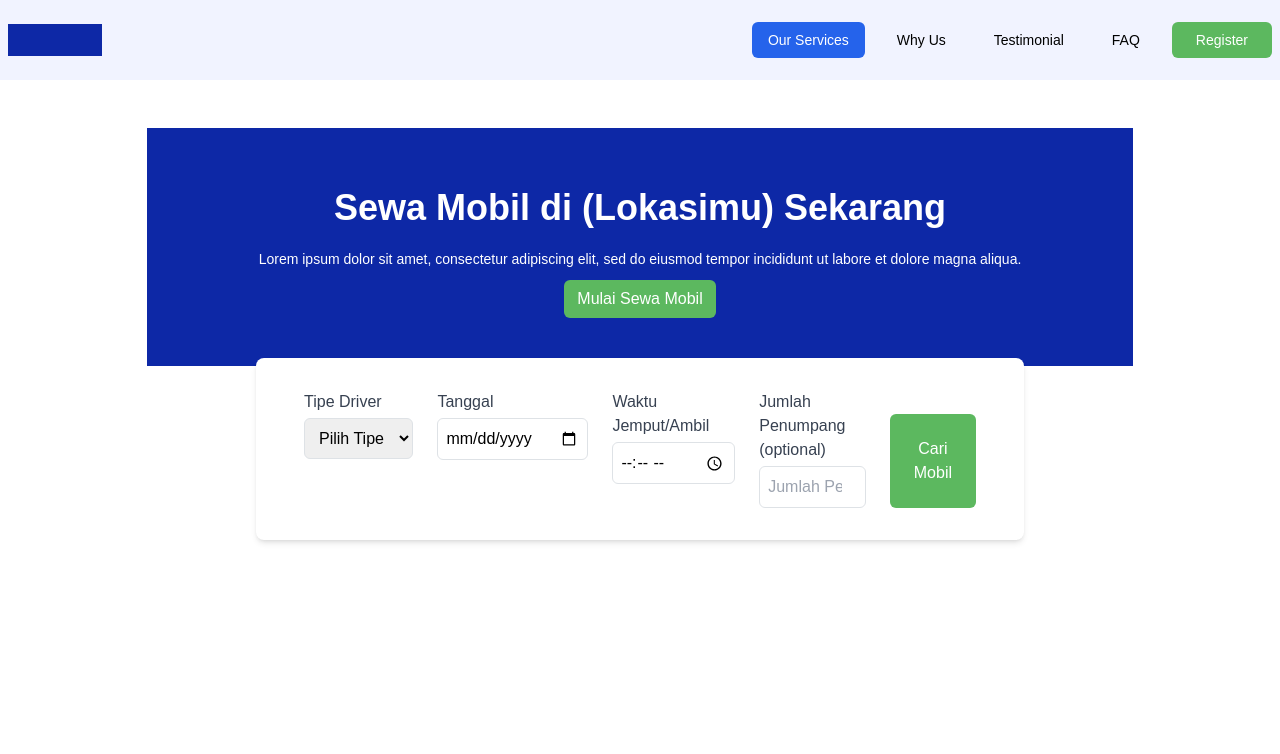
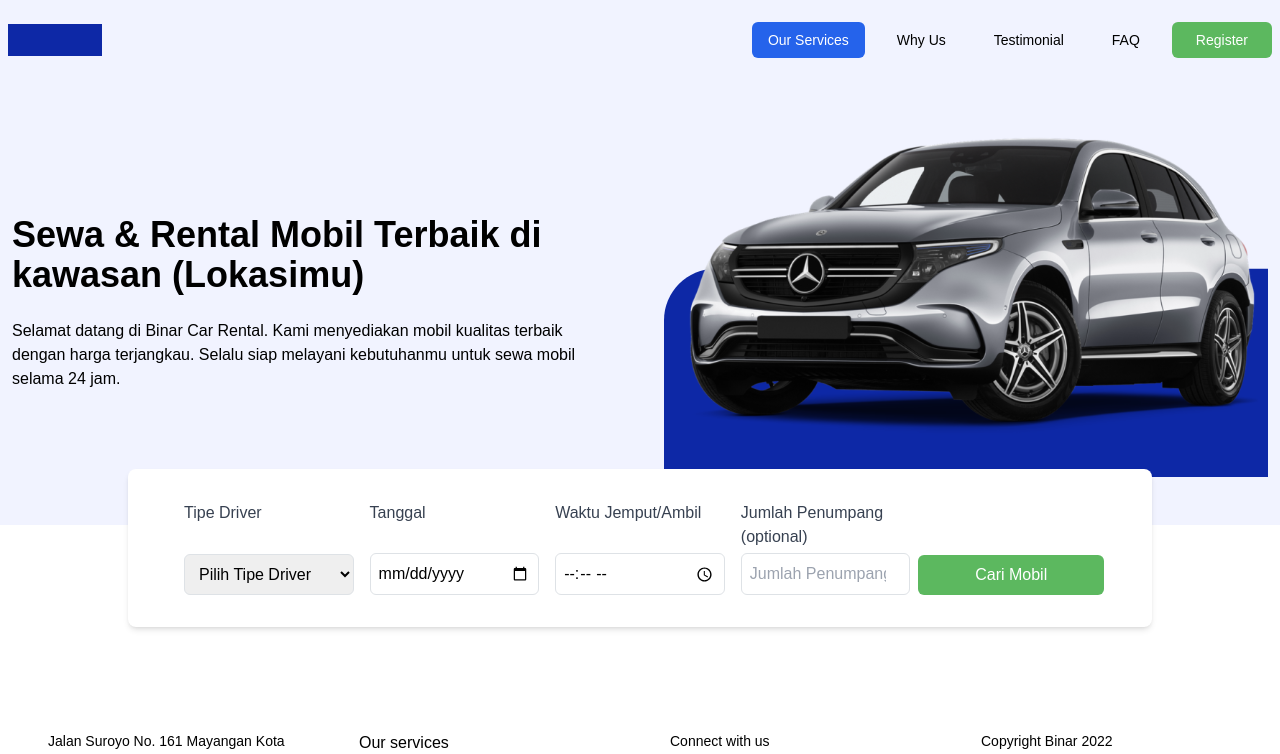
Before and after one commit to MichaelJD-MJD/Kelompok7-BCR-React-CH7, a React (Vite) app in the folder FE/: page /searchCar in a window 1280 px wide. Shown: the top 754 px of the page. Built offline with nearby package versions, Linux system fonts and the light colour scheme.

Commit message:
make component searchbar

```diff
--- a/FE/src/components/User/Header/Header.jsx
+++ b/FE/src/components/User/Header/Header.jsx
@@ -4,7 +4,7 @@ import { Link, useLocation } from "@tanstack/react-router";
 import { useState } from "react";
 import { useEffect } from "react";
 
-const Banner = () => {
+const Header = () => {
   const location = useLocation();
   const [productSegment, setProductSegment] = useState("");
 
@@ -13,7 +13,7 @@ const Banner = () => {
     const pathSegments = currentUrl.split("/");
     const extractedSegment = pathSegments[1];
     setProductSegment(extractedSegment);
-    console.log(extractedSegment);
+    // console.log(extractedSegment);
   }, [location]);
 
   return (
@@ -34,7 +34,6 @@ const Banner = () => {
                 className="bg-[#5CB85F] text-white py-2 px-4 rounded mt-4 inline-block hover:bg-[#4DAE4A] active:bg-[#3b8d39] focus:outline-none focus:ring-2 focus:ring-[#4DAE4A] focus:ring-opacity-50"
                 as={Link}
                 to="/searchCar"
-                href="#"
               >
                 Mulai Sewa Mobil
               </Button>
@@ -49,4 +48,4 @@ const Banner = () => {
   );
 };
 
-export default Banner;
+export default Header;
--- a/FE/src/components/User/Navbar/Navbar.jsx
+++ b/FE/src/components/User/Navbar/Navbar.jsx
@@ -65,11 +65,13 @@ const Navbar = () => {
                 <div className="relative flex h-20 items-center justify-between">
                     <div className="flex flex-1 items-center justify-start sm:items-stretch sm:justify-between">
                         <div className="flex shrink-0 items-center">
-                            <img
-                                alt="Rental Car"
-                                src={logo}
-                                className="h-8 w-auto"
-                            />
+                            <a href="/">
+                                <img
+                                    alt="Rental Car"
+                                    src={logo}
+                                    className="h-8 w-auto"
+                                />
+                            </a>
                         </div>
                         <div className="hidden md:ml-6 lg:block">
                             <div className="flex space-x-4">
@@ -167,7 +169,15 @@ const Navbar = () => {
                 </div>
             </div>
 
-            <DisclosurePanel className="lg:hidden static container">
+            <DisclosurePanel
+                className="lg:hidden fixed top-0 left-0 z-40 h-screen p-4 overflow-y-auto transition-transform -translate-x-full bg-white w-80 dark:bg-gray-800"
+                tabIndex="-1"
+                aria-labelledby="offcanvaslabel"
+            >
+                <a href="/"id="offcanvaslabel" aria-hidden="true">
+                    <img alt="Rental Car" src={logo} className="h-8 w-auto" />
+                </a>
+                <XMarkIcon data-drawer-hide="offcanvas" aria-controls="offcanvas" className="hidden size-6 group-data-[open]:block" />
                 <div className="space-y-1 px-2 pb-3 pt-2">
                     {navigation.map((item) => (
                         <DisclosureButton
--- a/FE/src/components/User/SearchBar/SearchBar.jsx
+++ b/FE/src/components/User/SearchBar/SearchBar.jsx
@@ -17,9 +17,10 @@ export default function SearchBar() {
     // });
 
     return (
-        <div className="container mx-auto px-5 py-8 bg-clip-border flex w-3/5 rounded-lg relative -top-14 bg-white shadow-md">
-            <form className="flex justify-around gap-4">
-                <div className="flex flex-col content-between">
+        <div className="container mx-auto px-5 py-8 bg-clip-border flex w-4/5 rounded-lg relative -top-14 bg-white shadow-md">
+            <form className="flex flex-row justify-between items-stretch flex-wrap w-full lg:w-full">
+                <div className="flex flex-row flex-wrap justify-between lg:w-2/5 w-full">
+                    <div className="flex flex-col content-end w-full md:w-1/2 lg:w-1/2 justify-between px-2">
                         <label htmlFor="typeDriver" className="text-gray-700">
                             Tipe Driver
                         </label>
@@ -27,7 +28,7 @@ export default function SearchBar() {
                             id="typeDriver"
                             value={typeDriver}
                             onChange={(e) => setTypeDriver(e.target.value)}
-                        className="mt-1 block w-full p-2.5 pr- border border-gray-300 rounded-md"
+                            className="mt-1 block w-full p-2.5 border border-gray-300 rounded-md"
                         >
                             <option value=" ">Pilih Tipe Driver</option>
                             <option value="Dengan Sopir">Dengan Sopir</option>
@@ -36,7 +37,7 @@ export default function SearchBar() {
                             </option>
                         </select>
                     </div>
-                <div className="flex flex-col content-between">
+                    <div className="flex flex-col content-end w-full md:w-1/2 lg:w-1/2 justify-between px-2">
                         <label htmlFor="date" className="text-gray-700">
                             Tanggal
                         </label>
@@ -48,7 +49,9 @@ export default function SearchBar() {
                             className="mt-1 block w-full p-2 border border-gray-300 rounded-md"
                         />
                     </div>
-                <div className="flex flex-col">
+                </div>
+                <div className="flex flex-row flex-wrap justify-between lg:w-2/5 w-full">
+                    <div className="flex flex-col content-end w-full md:w-1/2 lg:w-1/2 justify-between px-2">
                         <label htmlFor="time" className="text-gray-700">
                             Waktu Jemput/Ambil
                         </label>
@@ -60,8 +63,11 @@ export default function SearchBar() {
                             className="mt-1 block w-full p-2 border border-gray-300 rounded-md"
                         />
                     </div>
-                <div className="flex flex-col">
-                    <label htmlFor="passangerCount" className="text-gray-700">
+                    <div className="flex flex-col content-end w-full md:w-1/2 lg:w-1/2 justify-between px-2">
+                        <label
+                            htmlFor="passangerCount"
+                            className="text-gray-700"
+                        >
                             Jumlah Penumpang (optional)
                         </label>
                         <input
@@ -73,9 +79,10 @@ export default function SearchBar() {
                             placeholder="Jumlah Penumpang"
                         />
                     </div>
+                </div>
                 <button
                     type="submit"
-                    className="bg-[#5CB85F] text-white py-2 px-4 rounded mt-4 inline-block hover:bg-[#4DAE4A] active:bg-[#3b8d39] focus:outline-none focus:ring-2 focus:ring-[#4DAE4A] focus:ring-opacity-50 content-center justify-center"
+                    className="bg-[#5CB85F] text-white py-2 md:px-4 rounded mt-4 inline-block hover:bg-[#4DAE4A] active:bg-[#3b8d39] focus:outline-none focus:ring-2 focus:ring-[#4DAE4A] focus:ring-opacity-50 px-auto lg:w-1/5 w-full self-end"
                 >
                     Cari Mobil
                 </button>
--- a/FE/src/routes/searchCar.lazy.jsx
+++ b/FE/src/routes/searchCar.lazy.jsx
@@ -1,7 +1,8 @@
 import { createLazyFileRoute } from '@tanstack/react-router'
 // import Protected from "../components/Auth/Protected";
-import Banner from '../components/User/Banner/Banner'
 import SearchBar from '../components/User/SearchBar/SearchBar'
+import Header from '../components/User/Header/Header'
+import Footer from '../components/User/Footer/Footer'
 
 export const Route = createLazyFileRoute('/searchCar')({
   component: () => (
@@ -13,12 +14,10 @@ export const Route = createLazyFileRoute('/searchCar')({
 
 function SearchCar() {
   return (
-    <div className="flex flex-col">
-      <Banner />
-      <SearchBar />
-      {/* <Container> */}
-
-      {/* </Container> */}
-    </div>
-  )
+      <>
+          <Header />
+          <SearchBar />
+          <Footer />
+      </>
+  );
 }
```
Also changed, not shown: FE/src/components/User/CardCar/CardCar.jsx (added). Lines whose indentation alone changed are shown as unchanged.
